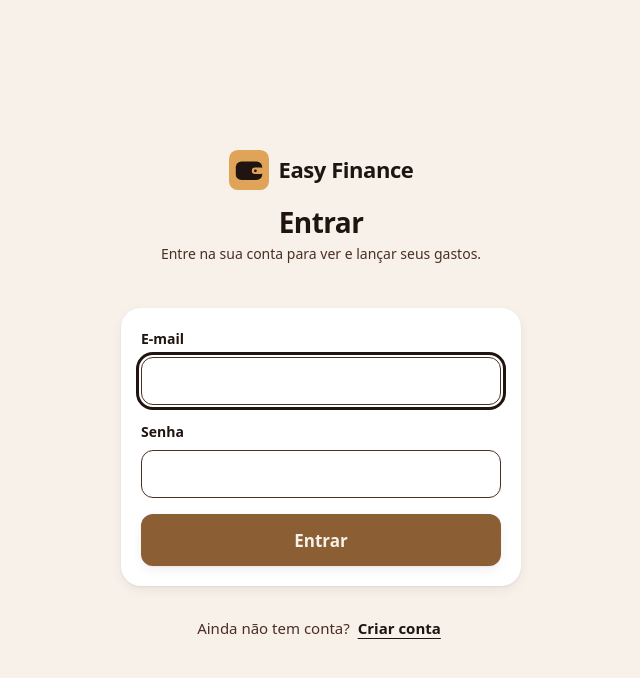
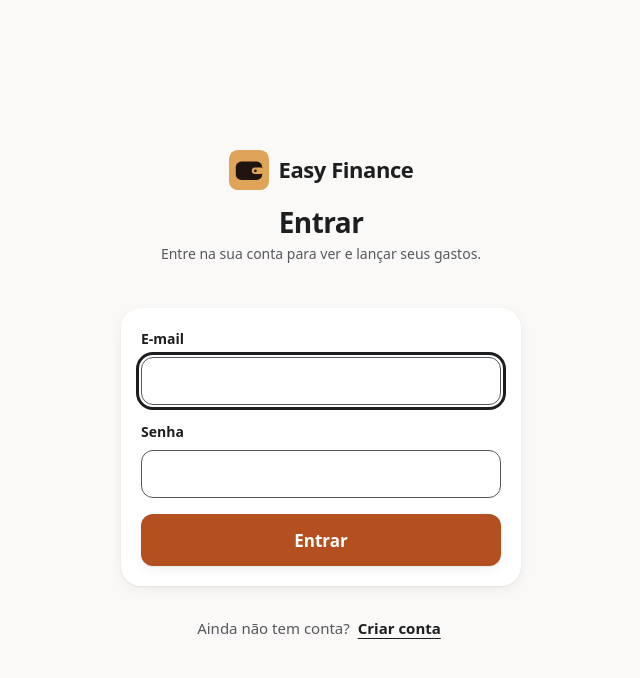
Before and after one commit to IgorPacheco1/Easy-finance, a React (Vite) app in the folder web/: page /entrar in a window 1280 px wide. Shown: the top 678 px of the page, without its empty margins (319-959 px from the left). Built offline with nearby package versions, Linux system fonts and the light colour scheme; no server answers.

Commit message:
feat(web): aplicar a paleta guará no tema

```diff
--- a/web/src/estilos/tema.css
+++ b/web/src/estilos/tema.css
@@ -3,7 +3,7 @@
  * ficam aqui, em variáveis CSS. As telas usam só estas variáveis. Referência completa, com o
  * contraste de cada par de cores: docs/design-system.md.
  *
- * Paleta "Capital Cacau" e fonte Manrope (ADR-0029). O tema escuro vale com data-tema="escuro"
+ * Paleta Guará (ADR-0033) e fonte Manrope (ADR-0029). O tema escuro vale com data-tema="escuro"
  * no <html>, que o public/tema.js põe antes da primeira pintura: pelo sistema ou pela escolha da
  * pessoa em Conta > Preferências (#195).
  */
@@ -11,17 +11,17 @@
   color-scheme: light;
 
   /* ---- Cores (tema claro) ---- */
-  --cor-fundo: #f7f1ea;
+  --cor-fundo: #faf9f7;
   --cor-superficie: #ffffff; /* cartões, campos, navegação */
-  --cor-texto: #1f1410;
-  --cor-texto-secundario: #4b2e24;
-  --cor-destaque: #8b5e34; /* saldo, botão principal, item ativo */
-  --cor-no-destaque: #f7f1ea; /* texto e ícones em cima do destaque */
-  --cor-borda-campo: #4b2e24; /* borda de campos, botões e chips: 3:1 ou mais */
-  --cor-borda: #e6d9cb; /* divisores e contornos decorativos (não identificam nada) */
+  --cor-texto: #1d1e20;
+  --cor-texto-secundario: #55585e;
+  --cor-destaque: #b4501f; /* saldo, botão principal, item ativo */
+  --cor-no-destaque: #ffffff; /* texto e ícones em cima do destaque */
+  --cor-borda-campo: #55585e; /* borda de campos, botões e chips: 3:1 ou mais */
+  --cor-borda: #e7e3de; /* divisores e contornos decorativos (não identificam nada) */
   --cor-receita: #276b43;
   --cor-erro: #b3261e;
-  --cor-foco: #1f1410; /* contorno de quem navega pelo teclado */
+  --cor-foco: #1d1e20; /* contorno de quem navega pelo teclado */
 
   /* ---- Cores das categorias (ADR-0031): só ícones e gráficos das categorias, nunca a
      interface. 3:1 ou mais sobre o fundo e a superfície, conferido em contraste.test.ts. ---- */
@@ -37,7 +37,7 @@
   --categoria-roxo: #a855f7;
   --categoria-rosa: #ec4396;
   --categoria-cinza: #7487a3;
-  --sombra-cartao: 0 1px 2px rgb(31 20 16 / 6%), 0 4px 12px rgb(31 20 16 / 6%);
+  --sombra-cartao: 0 1px 2px rgb(29 30 32 / 6%), 0 4px 12px rgb(29 30 32 / 6%);
 
   /* ---- Texto ---- */
   --fonte:
@@ -96,17 +96,17 @@
 
 :root[data-tema='escuro'] {
   color-scheme: dark;
-  --cor-fundo: #1f1410;
-  --cor-superficie: #2c221e;
-  --cor-texto: #f7f1ea;
-  --cor-texto-secundario: #d6c2ae;
-  --cor-destaque: #8b5e34; /* no escuro, só como preenchimento (3,2:1): nunca texto pequeno */
-  --cor-no-destaque: #f7f1ea;
-  --cor-borda-campo: #847467;
-  --cor-borda: #40332c;
+  --cor-fundo: #1d1e20;
+  --cor-superficie: #2a2b2e;
+  --cor-texto: #faf9f7;
+  --cor-texto-secundario: #b9bbc0;
+  --cor-destaque: #f08a52; /* passa de 4,5:1: serve também como texto e ícone */
+  --cor-no-destaque: #1d1e20;
+  --cor-borda-campo: #7a7c82;
+  --cor-borda: #3a3b3f;
   --cor-receita: #86c79e;
   --cor-erro: #f2b8b5;
-  --cor-foco: #f7f1ea;
+  --cor-foco: #faf9f7;
   /* Cores das categorias: os tons vibrantes do protótipo, todos com 3:1 ou mais no escuro. */
   --categoria-coral: #ff5a5f;
   --categoria-laranja: #fb923c;
```
